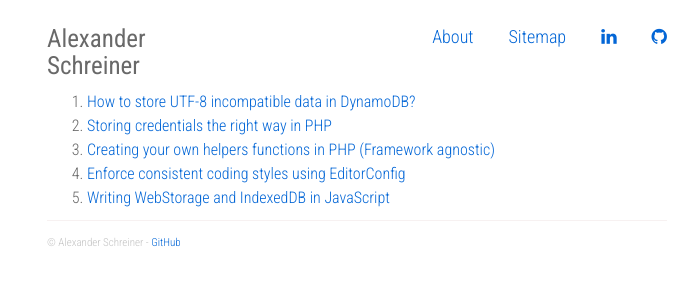
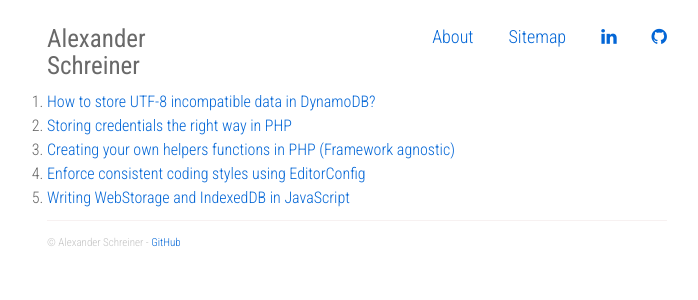
Before and after one commit to alexander-schreiner/alexander-schreiner.github.io, a Jekyll site: the page built from index.html, in a window 1280 px wide. Shown: the top 300 px of the page, without its empty margins (283-981 px from the left). Built offline with Jekyll 4.4.1, drawn with Linux system fonts in a browser that asks for light colours; nearby versions of some CDN libraries; the list of posts is cut into pages by our own code.

Commit message:
Update main.css

```diff
--- a/static/css/main.css
+++ b/static/css/main.css
@@ -177,3 +177,7 @@ div.col-sm-3 div.profile-about {
 .container {
   max-width: 650px;
 }
+
+ol.posts {
+  padding-left: 0;
+}
```
